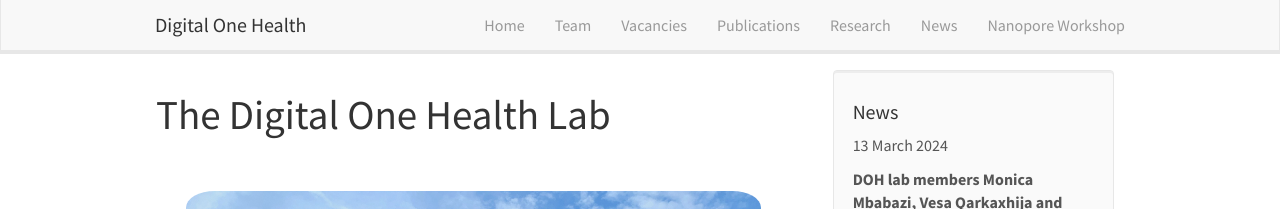
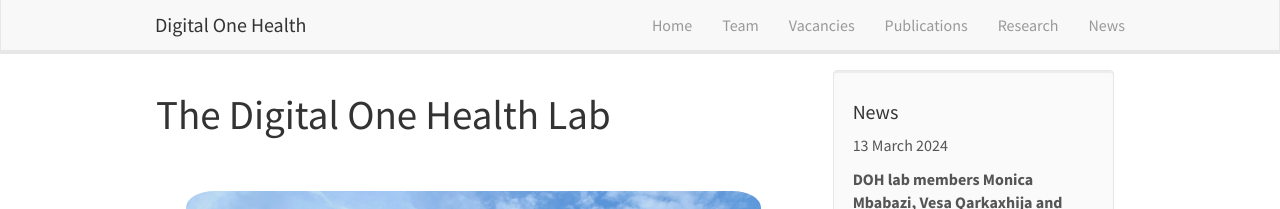
Before and after one commit to Digital-One-Health/digital-one-health.github.io, a Jekyll site: the page built from _pages/home.md, in a window 1280 px wide. Shown: the top 209 px of the page. Built offline with Jekyll 4.4.1, drawn with Linux system fonts in a browser that asks for light colours; nearby versions of some CDN libraries; comment, search, counter and statistics services are not loaded.

Commit message:
Remove Nanopore workshop link

```diff
--- a/_includes/header.html
+++ b/_includes/header.html
@@ -19,7 +19,7 @@
 		<li><a href="{{ site.url }}{{ site.baseurl }}/research">Research</a></li>
 		<!-- <li><a href="{{ site.url }}{{ site.baseurl }}/network">Networks</a></li> -->
 		<li><a href="{{ site.url }}{{ site.baseurl }}/allnews">News</a></li>
-		<li><a href="{{ site.url }}{{ site.baseurl }}/doh-ont-workshop">Nanopore Workshop</a></li>
+		<!-- <li><a href="{{ site.url }}{{ site.baseurl }}/doh-ont-workshop">Nanopore Workshop</a></li> -->
 
 		<!-- <li><a href="{{ site.url }}{{ site.baseurl }}/pictures">(Pics)</a></li> -->
 	  </ul>
```
Also changed, not shown: 13 other files.
